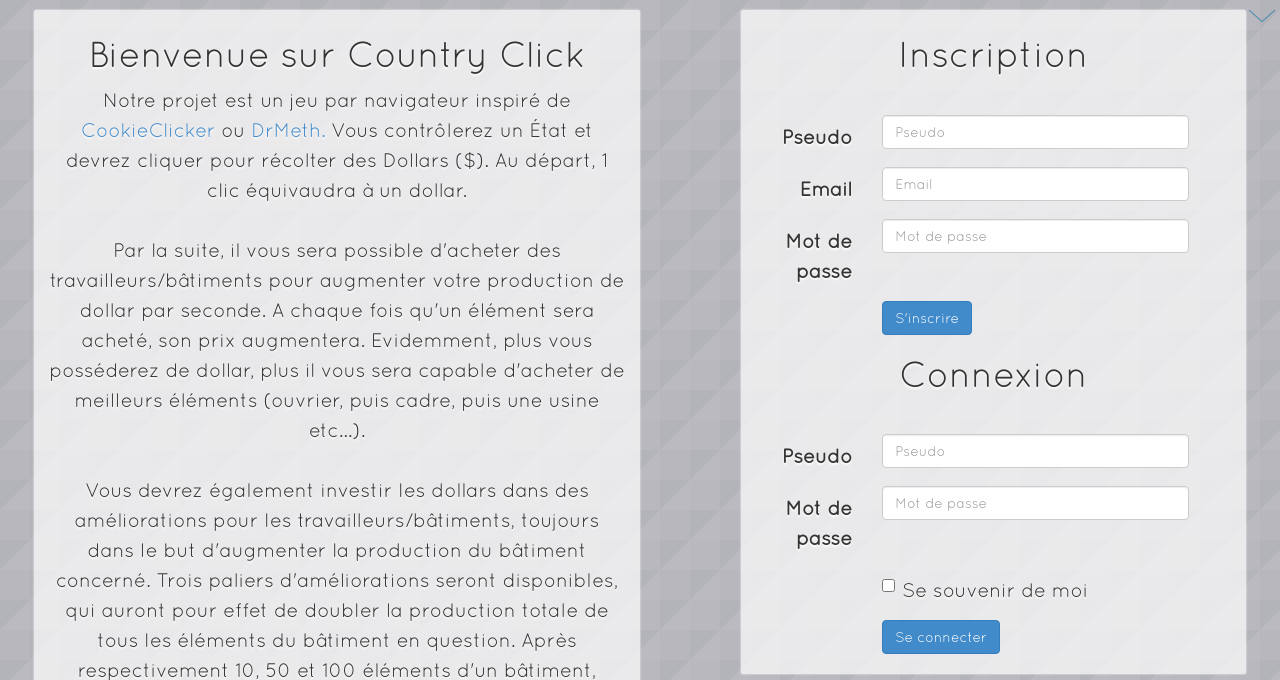
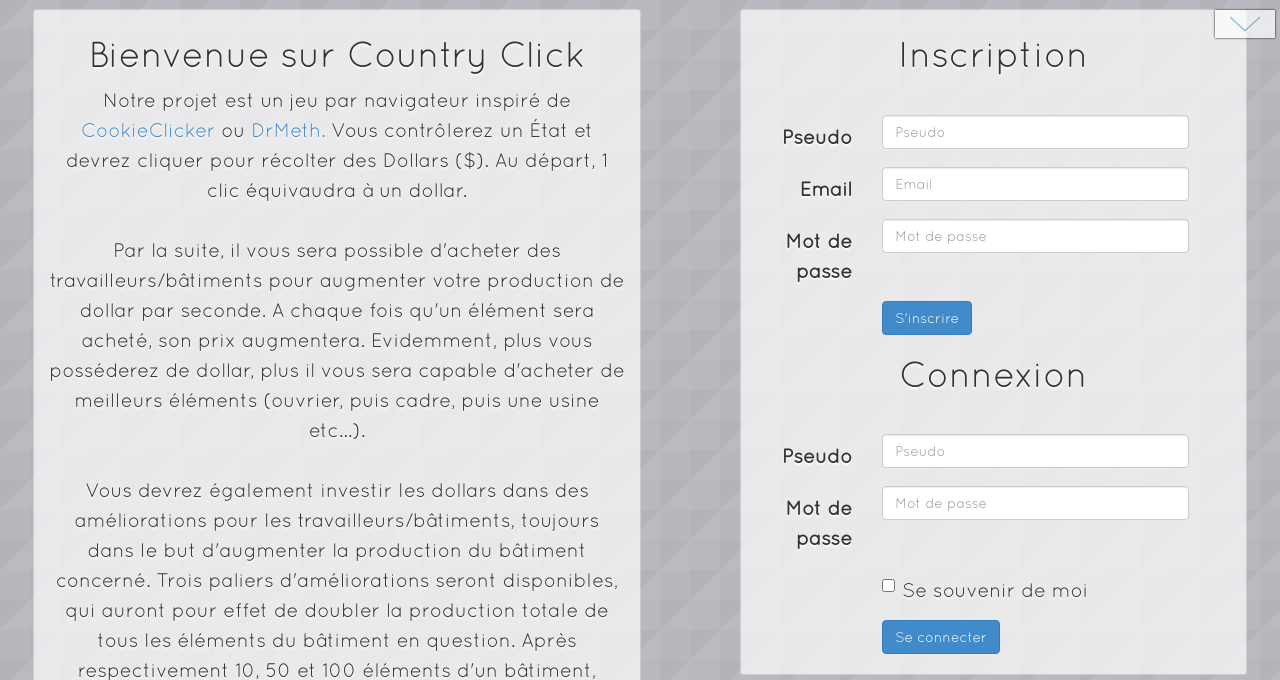
Before and after one commit to Scheigy/CountryClick-1.0, a PHP site: page /index.php in a window 1280 px wide. Shown: the part 150-830 px from the top of the page. Run offline with PHP 8.4, Linux system fonts and the light colour scheme; some libraries are stand-ins or nearby versions.

```diff
--- a/css/main.css
+++ b/css/main.css
@@ -39,10 +39,18 @@ header {
 }
 
 #exButton {
-	width: 2%;
 	position: absolute;
-	right: 5px;
+	width: 60px;
+	text-align: center;
+	right: 0;
 	z-index: 1000;
+	background-color: rgba(255,255,255,0.7);
+	box-shadow: 0px 0px 2px black;
+	margin-right: 5px;
+}
+
+#exButton img {
+	width: 50%;
 }
 
 @keyframes quake
--- a/header.php
+++ b/header.php
@@ -17,20 +17,25 @@ session_start();
 		<div class="col-lg-12">
 			<!--<h1 id="titre"><a href="index.php" title="Index">Country Click</a></h1>-->
 			<a href="index.php" title="Index"><img src="img/logo.png" alt="Logo"/></a>
+
 			<div id="social_bar">
-				<a href="https://www.facebook.com/countryclick" target="_blank" title="Facebook"><img class="social_element" src="img/facebook.png" alt="facebook" /></a>
+				<a href="https://www.facebook.com/countryclick" target="_blank" title="Facebook">
+					<img class="social_element" src="img/facebook.png" alt="facebook" />
+				</a>
 				<a href="https://twitter.com/share" target="_blank" data-via="Scheigy" data-lang="fr" data-hashtags="countryclick" title="">
-					<script>!function(d,s,id){var js,fjs=d.getElementsByTagName(s)[0],p=/^http:/.test(d.location)?'http':'https';if(!d.getElementById(id)){js=d.createElement(s);js.id=id;js.src=p+'://platform.twitter.com/widgets.js';fjs.parentNode.insertBefore(js,fjs);}}(document, 'script', 'twitter-wjs');</script>
+					<script>
+						!function(d,s,id){var js,fjs=d.getElementsByTagName(s)[0],p=/^http:/.test(d.location)?'http':'https';if(!d.getElementById(id)){js=d.createElement(s);js.id=id;js.src=p+'://platform.twitter.com/widgets.js';fjs.parentNode.insertBefore(js,fjs);}}(document, 'script', 'twitter-wjs');
+					</script>
 					<img class="social_element" src="img/twitter.png" alt="twitter" />
 				</a>
-
-
-				<a href="#" title=""><img class="social_element" src="img/google_plus.png" alt="google_plus" /></a>
+				<a href="#" title="">
+					<img class="social_element" src="img/google_plus.png" alt="google_plus" />
+				</a>
 			</div>
 			<?php include("menu.php"); ?>
 		</div>
 	</header>
-	<a href="#" title="expand"><img src="img/expand.png" id="exButton" alt="expand" /></a>
+	<div id="exButton"><a href="#" title="expand"><img src="img/expand.png" alt="expand" /></a></div>
 
 	<!-- jQuery (necessary for Bootstrap's JavaScript plugins) -->
 	<script src="http://ajax.googleapis.com/ajax/libs/jquery/1/jquery.min.js"></script>
```
Also changed, not shown: img/expand.png.
